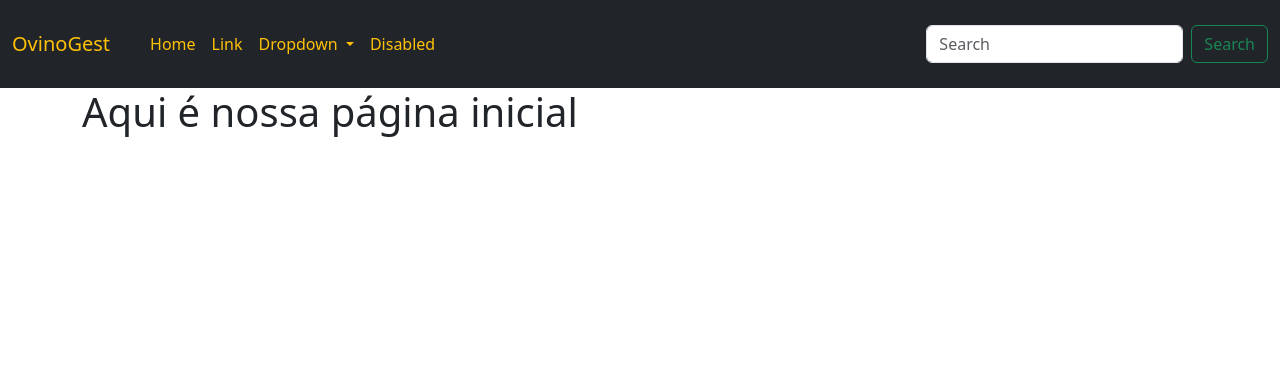
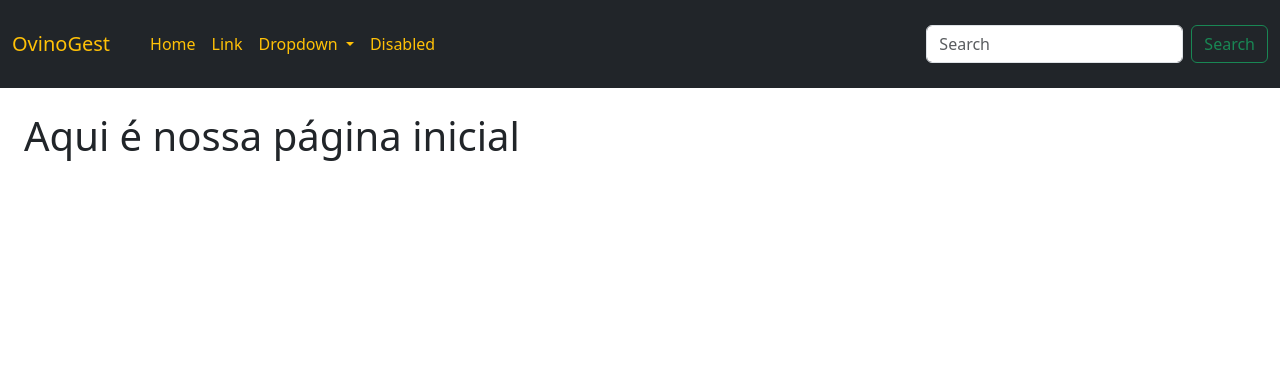
Before and after one commit to rogeriopsdev/ovinogest, a Django app: page / in a window 1280 px wide. Shown: the top 388 px of the page. Run offline with Django 5.2, Linux system fonts and the light colour scheme.

Commit message:
Update base.html

```diff
--- a/ovinogestApp/templates/ovino/base.html
+++ b/ovinogestApp/templates/ovino/base.html
@@ -56,7 +56,7 @@
     </div>
   </div>
 </nav>
-    <div class="container">
+    <div class="m-4">
    {% block conteudo %}
 
                 <!--Conteudo aqui !-->
```
